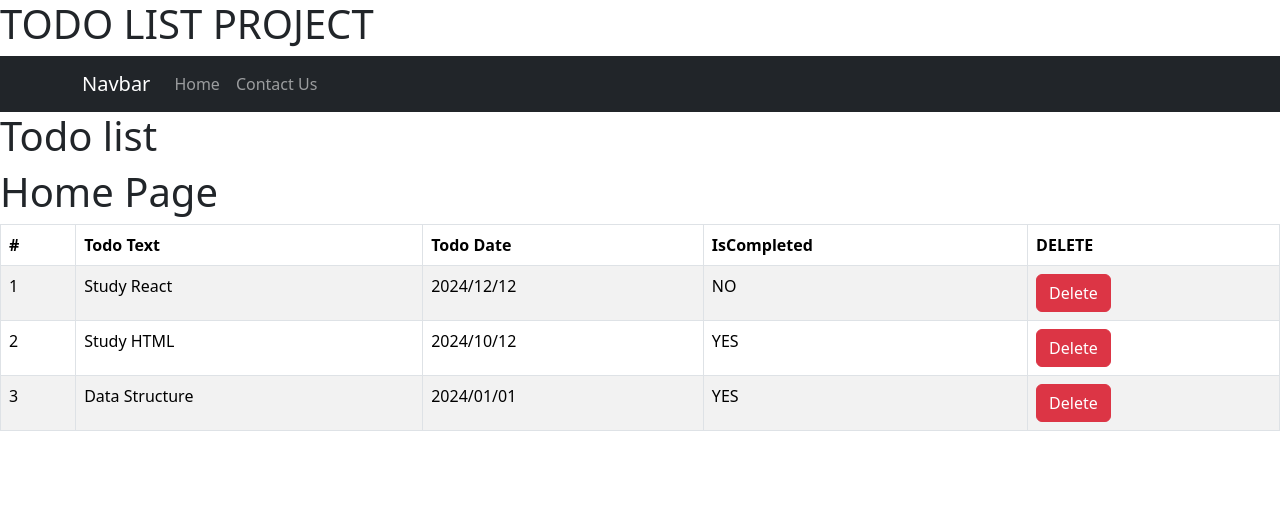
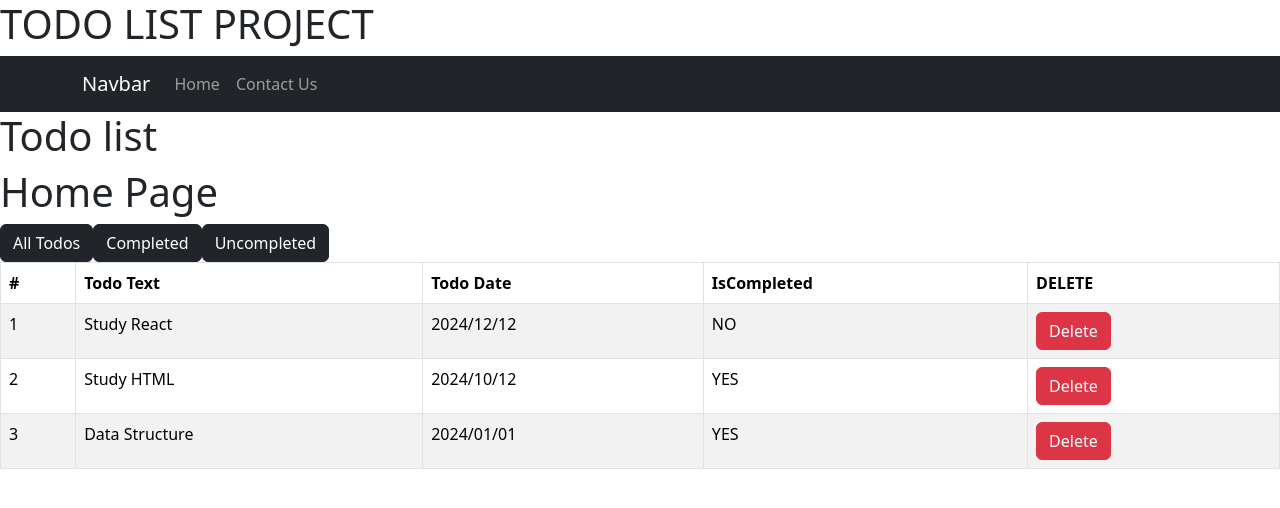
Before and after one commit to lydjarvis/project-3, a React (Create React App) app: page /Home in a window 1280 px wide. Shown: the top 508 px of the page. Built offline with nearby package versions, Linux system fonts and the light colour scheme.

Commit message:
adding buttons

```diff
--- a/src/pages/HomePage/HomePage.jsx
+++ b/src/pages/HomePage/HomePage.jsx
@@ -10,9 +10,21 @@ export default function HomePage() {
 
   ])
 
+
+let handleDelete = (event, rowindex) => {
+  console.log (event)
+  console.log (rowindex)
+  let newTodo = todo.filter ((todo, TodoIndex)=> {
+    if (rowindex!==TodoIndex) return todo
+  })
+  setTodos (newTodo)
+}
   return (
     <>
         <h1>Home Page</h1>
+        <Button variant="dark">All Todos</Button>
+        <Button variant="dark">Completed</Button>
+        <Button variant="dark">Uncompleted</Button>
         <Table striped bordered hover>
       <thead>
         <tr>
@@ -31,7 +43,7 @@ export default function HomePage() {
           <td>{todo.todo_text}</td>
           <td>{todo.todo_date}</td>
           <td>{todo.isCompleted ? "YES" : "NO" }</td>
-          <td> <Button variant="danger">Delete</Button></td>
+          <td> <Button variant="danger" onClick={(event)=>handleDelete(event,index)}>Delete</Button></td>
 
         </tr>
         ))
```
